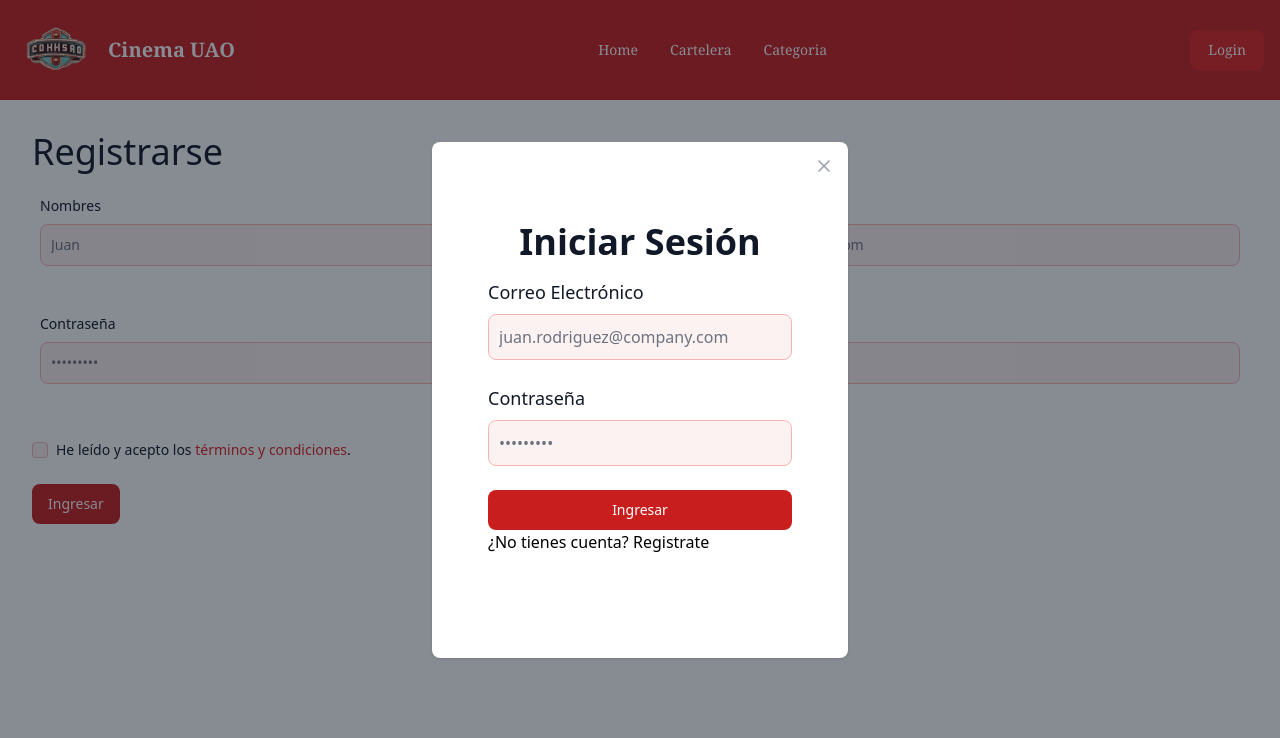
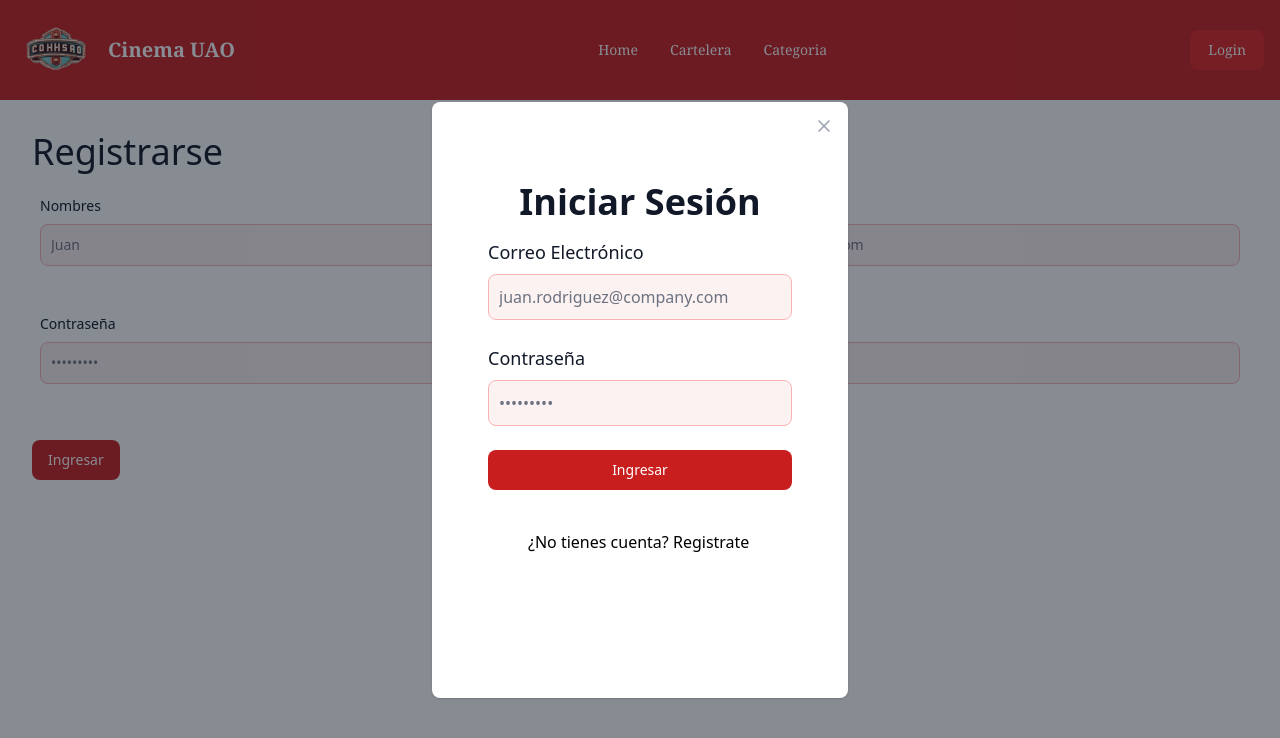
Before and after one commit to Makhai412/ProyectoEDYA2, a React (Vite) app: page /home/signup in a window 1280 px wide. Both pictures are taken after a click on the button "Login". Shown: the top 738 px of the page. Built offline with nearby package versions, Linux system fonts and the light colour scheme.

Commit message:
solved bugs

```diff
--- a/src/components/homecomponent/MovieCard.jsx
+++ b/src/components/homecomponent/MovieCard.jsx
@@ -12,8 +12,9 @@ export function MovieCard({ movieId, title, description, imgSrc, imgAlt, schedul
                 onMouseLeave={() => setShowDescription(false)}
                 style={{ margin: "40px", cursor: "pointer" }}
             >
-                <img src={imgSrc} alt={imgAlt} className="w-full rounded-2xl shadow-lg" />
-                <div className="absolute bottom-0 left-0 right-0 p-4 bg-gray-900 bg-opacity-75 transition-opacity duration-300 opacity-0 hover:opacity-100" style={{ opacity: showDescription ? 1 : 0 }}>
+                <img src={imgSrc} alt={imgAlt} className="w-full rounded-2xl shadow-lg " />
+                <div className=" absolute bottom-0 left-0 right-0 p-4 rounded-2xl bg-gray-900 bg-opacity-75 transition-opacity duration-300 opacity-0 hover:opacity-100"
+                style={{ opacity: showDescription ? 1 : 0, overflow: 'hidden', width: '100%', height: '100%' }}>
                     <h5 className="text-2xl font-bold tracking-tight text-white">{title}</h5>
                     <p className="font-normal text-gray-200">{description}</p>
                 </div>
--- a/src/pages/login/LogIn.jsx
+++ b/src/pages/login/LogIn.jsx
@@ -50,7 +50,7 @@ const LogIn = ({closeModal}) => {
               <input type="password" value={password} onChange={(event) => onSetPassword(event)} id="password" class="bg-red-50 border border-red-300 text-gray-900 text-base rounded-lg focus:ring-red-500 focus:border-red-500 block w-full p-2.5 dark:bg-gray-700 dark:border-gray-600 dark:placeholder-gray-400 dark:text-white dark:focus:ring-red-500 dark:focus:border-red-500" placeholder="•••••••••" required />
           </div>
           <button type="submit"  onClick={(event) => onClickLogin(event)} class="text-white bg-red-700 hover:bg-red-900 focus:ring-4 focus:outline-none focus:ring-red-300 font-medium rounded-lg text-sm px-4 py-2.5 text-center dark:bg-red-600 dark:hover:bg-red-700 dark:focus:ring-red-800 w-full">Ingresar</button>
-          <a onClick={(event) => onClickRegister(event)} ><p>¿No tienes cuenta? Registrate</p></a>
+          <a onClick={(event) => onClickRegister(event)} ><p style={{ margin: "40px", cursor: "pointer" }}>¿No tienes cuenta? Registrate</p></a>
         </>
         :
         <Alert color="success" onDismiss={() => closeModal()}>
--- a/src/pages/login/SignUp.jsx
+++ b/src/pages/login/SignUp.jsx
@@ -105,13 +105,6 @@ const SignUp = () => {
                 </div>
 
             </div>
-
-            <div className="flex items-start mb-6">
-                <div class="flex items-center h-5">
-                <input id="remember" type="checkbox" value="" className="w-4 h-4 border border-red-300 rounded bg-red-50 focus:ring-3 focus:ring-red-300 dark:bg-red-700 dark:border-red-600 dark:focus:ring-red-600 dark:ring-offset-red-800" required />
-                </div>
-                <label for="remember" className="ms-2 text-sm font-medium text-gray-900 dark:text-gray-300">He leído y acepto los <a href="#" className="text-red-600 hover:underline dark:text-red-500">términos y condiciones</a>.</label>
-            </div>
             <button type="submit" onClick={(event) => onClickRegister(event)} className="text-white bg-red-700 hover:bg-red-900 focus:ring-4 focus:outline-none focus:ring-red-300 font-medium rounded-lg text-sm w-full sm:w-auto px-4 py-2.5 text-center dark:bg-red-600 dark:hover:bg-red-700 dark:focus:ringred-800">Ingresar</button>
 
             </>
```
